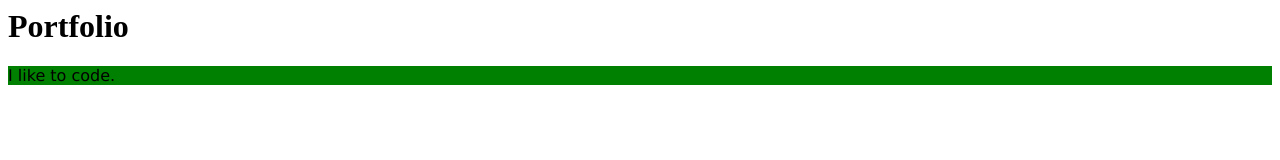
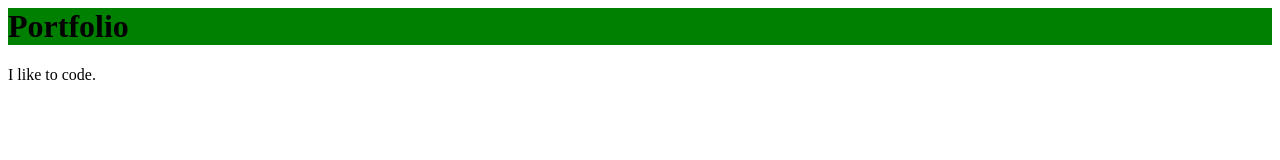
Before and after one commit to AudioGen/portfolio, a plain HTML site: page index.html in a window 1280 px wide. Drawn offline with Linux system fonts and the light colour scheme.

Commit message:
Update styles.css

```diff
--- a/styles.css
+++ b/styles.css
@@ -1,8 +1,5 @@
-/* CSS Styles */
 
 
-
-p {
+h1{
   background-color : green;
-  font-family: verdana, serif;
 }
```
